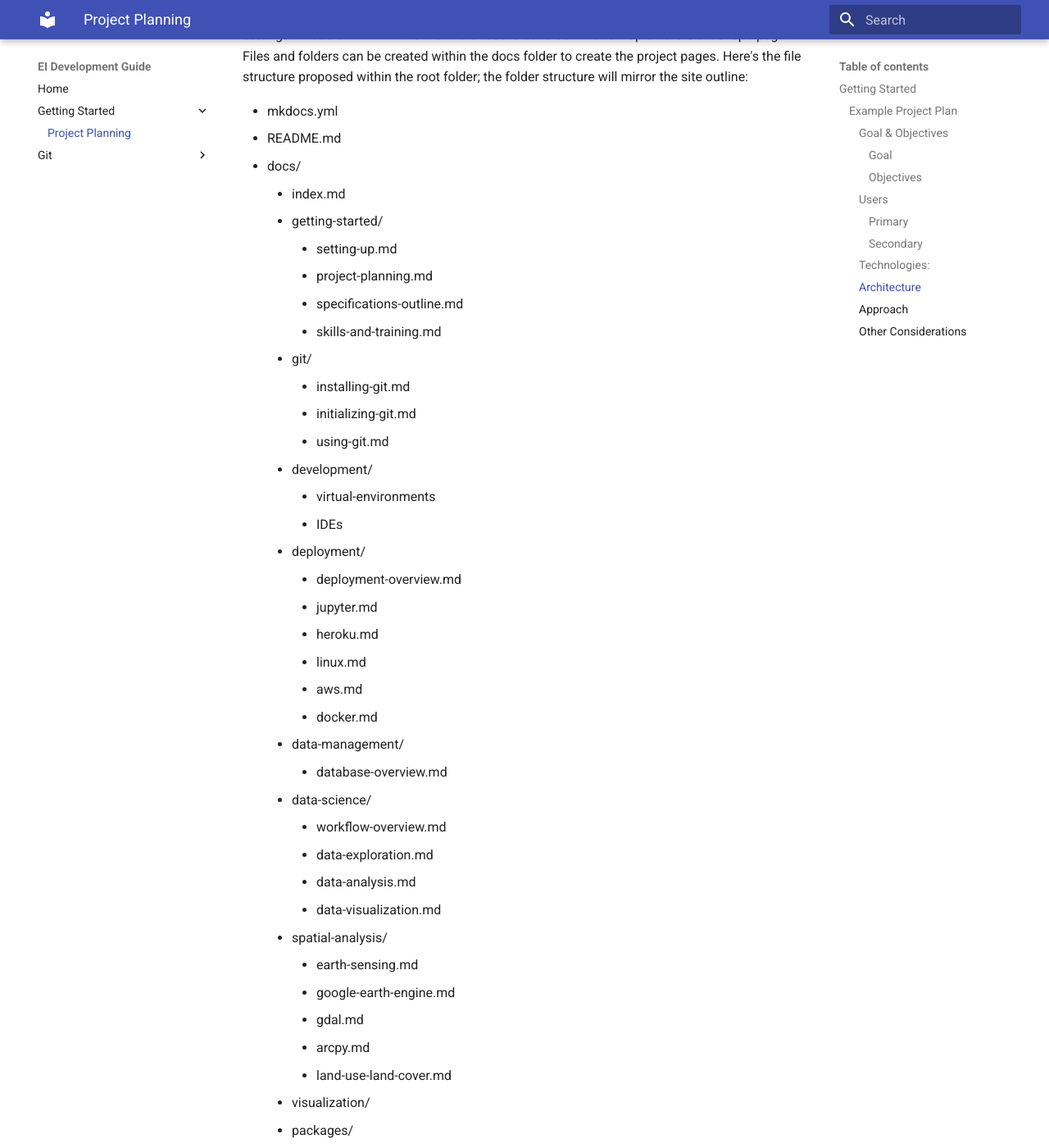
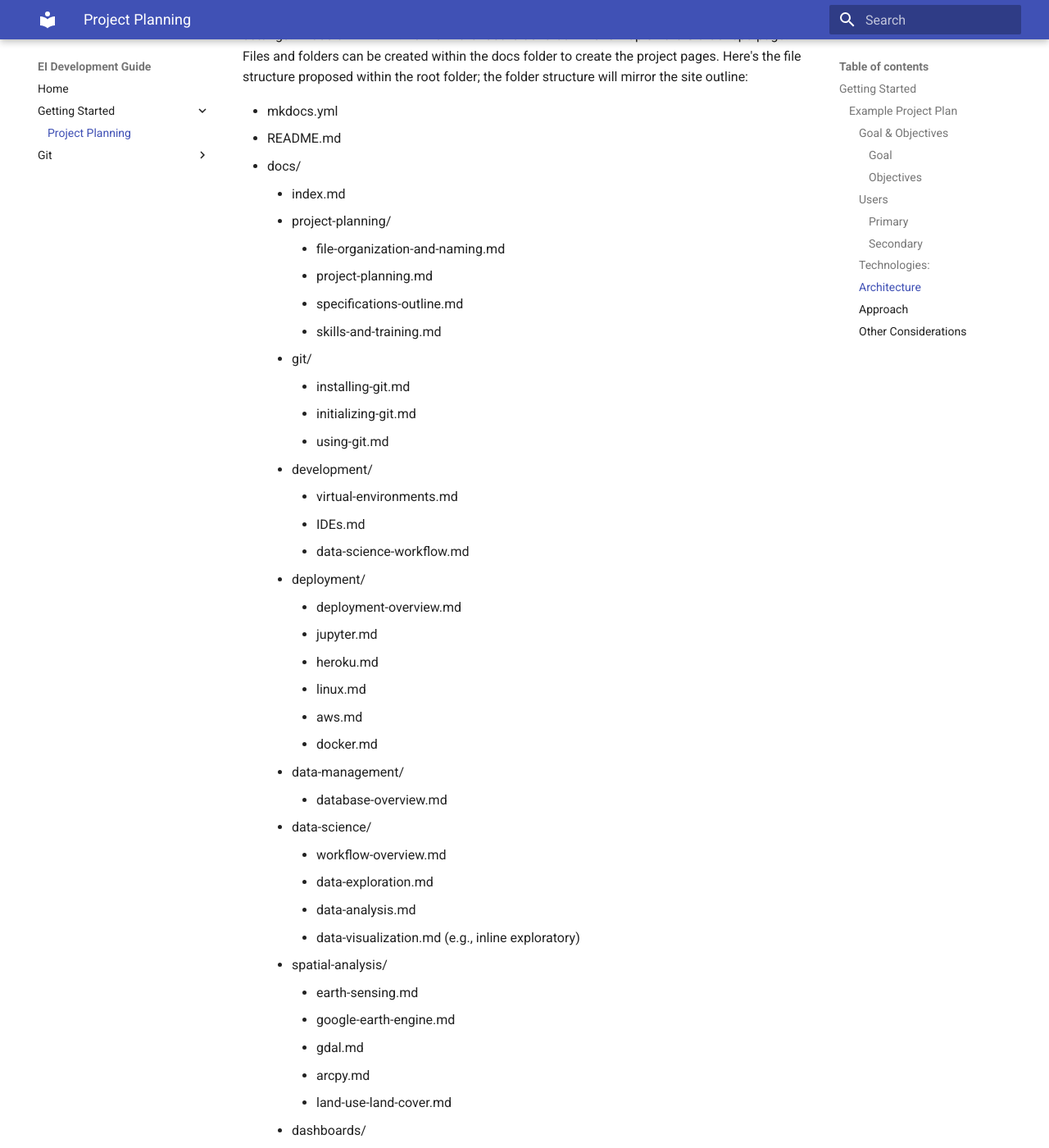
Before and after one commit to eriktuck/ei-dev, an MkDocs documentation site: the page built from docs/getting-started/project-planning.md, in a window 1280 px wide and 1400 px high, scrolled down 1685 px. Shown: the whole window at 82% size. Built offline with MkDocs 1.6.1 and Material for MkDocs 9.7.7, drawn with Linux system fonts in a browser that asks for light colours; some of the changed text lies outside the part shown.

Commit message:
update table of contents

```diff
--- a/docs/getting-started/project-planning.md
+++ b/docs/getting-started/project-planning.md
@@ -52,8 +52,8 @@ The MkDocs package will create the basic architecture when [creating the project
 * README.md
 * docs/
     * index.md
-    * getting-started/
-        * setting-up.md
+    * project-planning/
+        * file-organization-and-naming.md
         * project-planning.md
         * specifications-outline.md
         * skills-and-training.md
@@ -62,8 +62,9 @@ The MkDocs package will create the basic architecture when [creating the project
         * initializing-git.md
         * using-git.md
     * development/
-        * virtual-environments
-        * IDEs
+        * virtual-environments.md
+        * IDEs.md
+        * data-science-workflow.md
     * deployment/
         * deployment-overview.md
         * jupyter.md
@@ -77,14 +78,15 @@ The MkDocs package will create the basic architecture when [creating the project
         * workflow-overview.md
         * data-exploration.md
         * data-analysis.md
-        * data-visualization.md
+        * data-visualization.md (e.g., inline exploratory)
     * spatial-analysis/
         * earth-sensing.md
         * google-earth-engine.md
         * gdal.md
         * arcpy.md
         * land-use-land-cover.md
-    * visualization/
+    * dashboards/
+    * visualization/ (e.g. report quality)
     * packages/
         * dash
         * pandas
```
